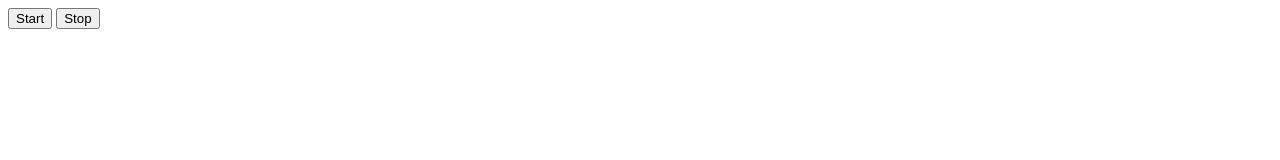
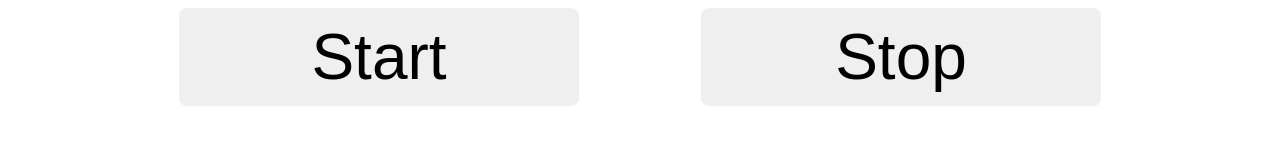
Before and after one commit to Asifmahmud436/Shuffle-bg-color, a plain HTML site: page index.html in a window 1280 px wide. Drawn offline with Linux system fonts and the light colour scheme.

Commit message:
added some styles

```diff
--- a/index.html
+++ b/index.html
@@ -4,11 +4,29 @@
     <meta charset="UTF-8">
     <meta name="viewport" content="width=device-width, initial-scale=1.0">
     <title>Document</title>
+    <style>
+        button{
+            padding: 12px 16px;
+            font-size: 4rem;
+            width: 400px;
+            border-radius: 8px;
+            border: none;
+        }
+        .buttons{
+            margin: 0 auto;
+            display: flex;
+            max-width: 1044px;
+            justify-content: space-around;
+            align-items: center;
+        }
+    </style>
 </head>
 <body>
 
-    <button onclick="startShuffle()">Start</button>
-    <button onclick="endShuffle()">Stop</button>
+    <div class="buttons">
+        <button onclick="startShuffle()" type="button">Start</button>
+        <button onclick="endShuffle()" type="button">Stop</button>
+    </div>
 
 
 
```
